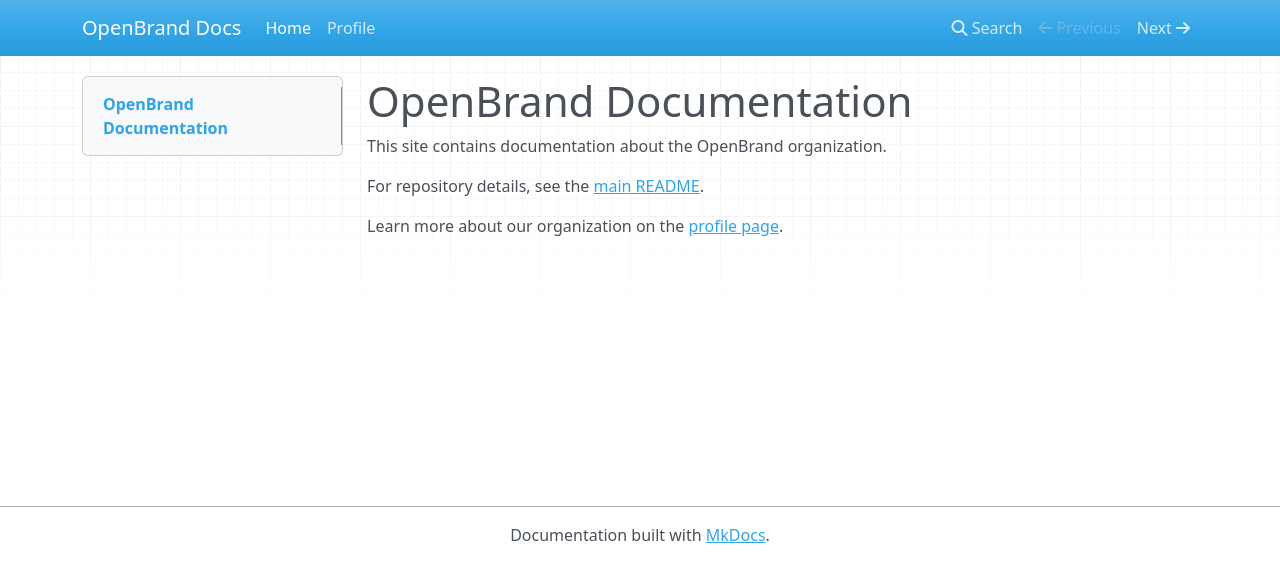
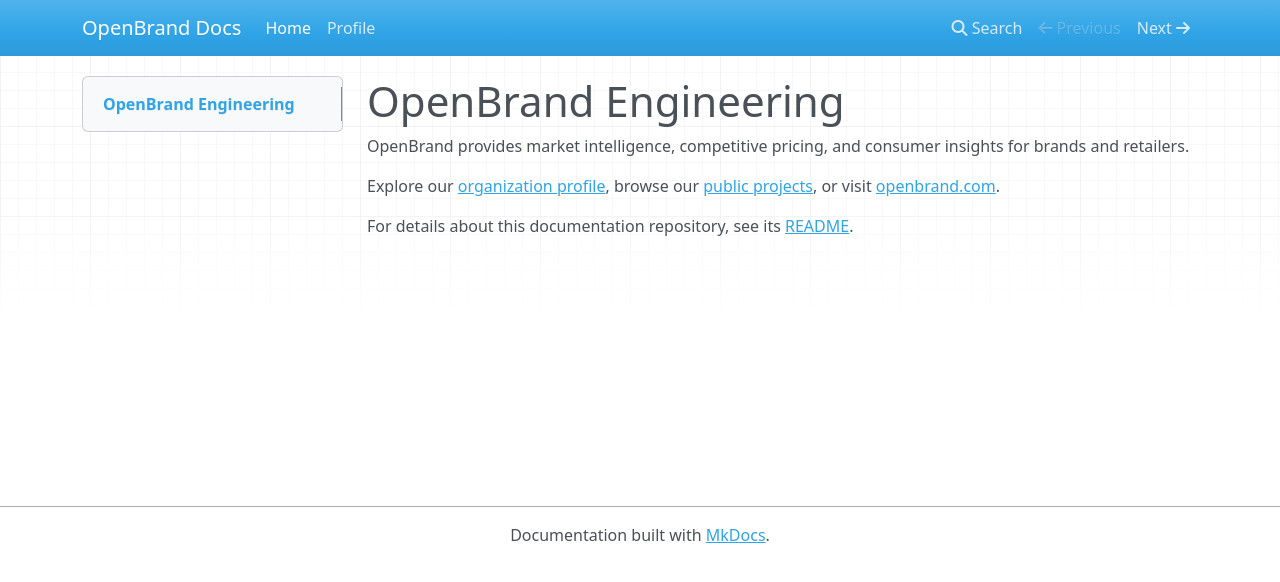
Before and after one commit to GapIntelligence/.github, an MkDocs documentation site: the page built from docs/index.md, in a window 1280 px wide. Shown: the top 582 px of the page. Built offline with MkDocs 1.6.1, drawn with Linux system fonts in a browser that asks for light colours; nearby versions of some CDN libraries.

Commit message:
Clarify OpenBrand public identity and simplify organization profile

```diff
--- a/docs/index.md
+++ b/docs/index.md
@@ -1,7 +1,7 @@
-# OpenBrand Documentation
+# OpenBrand Engineering
 
-This site contains documentation about the OpenBrand organization.
+OpenBrand provides market intelligence, competitive pricing, and consumer insights for brands and retailers.
 
-For repository details, see the [main README](../README.md).
+Explore our [organization profile](profile.md), browse our [public projects](https://github.com/orgs/GapIntelligence/repositories?type=public), or visit [openbrand.com](https://openbrand.com).
 
-Learn more about our organization on the [profile page](profile.md).
+For details about this documentation repository, see its [README](https://github.com/GapIntelligence/.github/blob/main/README.md).
```
Also changed, not shown: docs/profile.md (+19 -2 lines), profile/README.md (+10 -54 lines).
